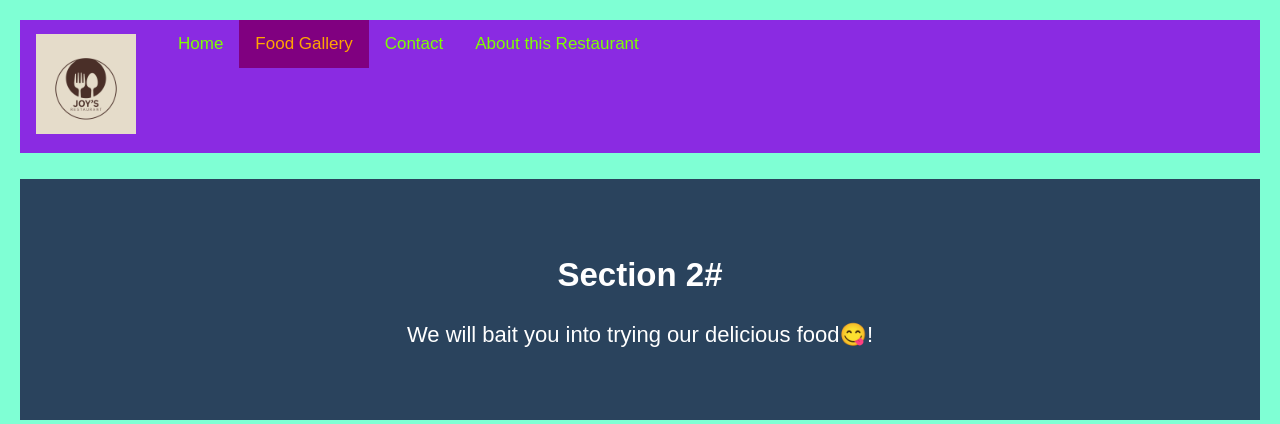
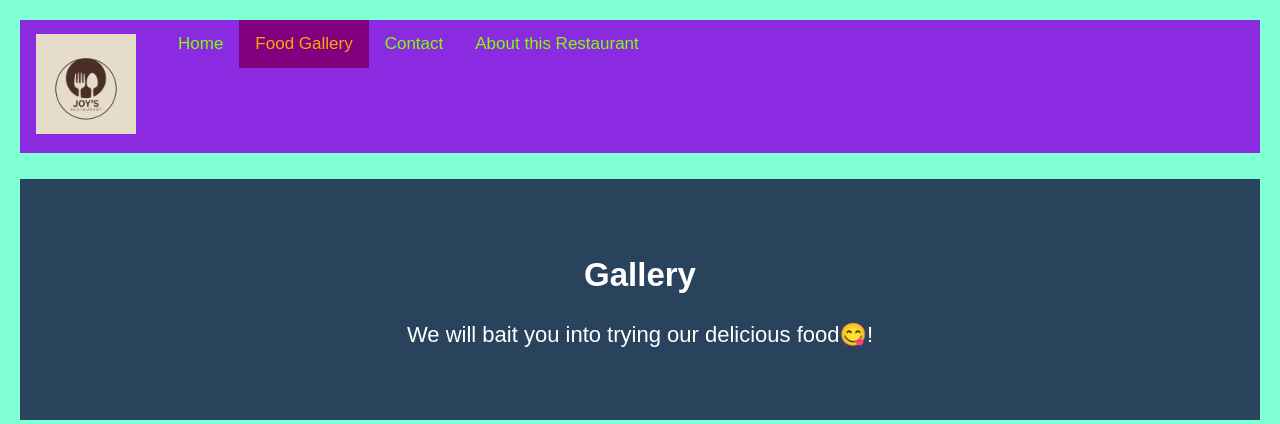
Before and after one commit to JoyHF/Joy-s-Restaurant, a plain HTML site: page gallery.html in a window 1280 px wide. Shown: the top 424 px of the page. Drawn offline with Linux system fonts and the light colour scheme.

Commit message:
Fix section title and enhance HTML layout
Updated the section title and improved the HTML structure.

```diff
--- a/gallery.html
+++ b/gallery.html
@@ -61,7 +61,7 @@
     </nav>
     <br>
     <section class="section dark">
-        <h2>Section 2#</h2>
+        <h2>Gallery</h2>
         <p>We will bait you into trying our delicious food😋!</p>
         </section>
         <br>
```
